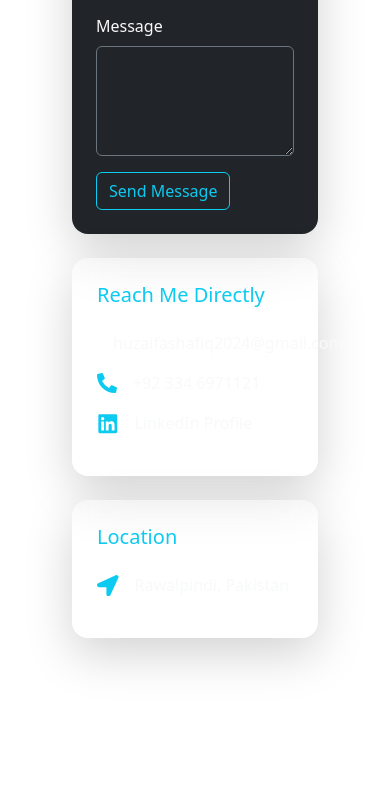
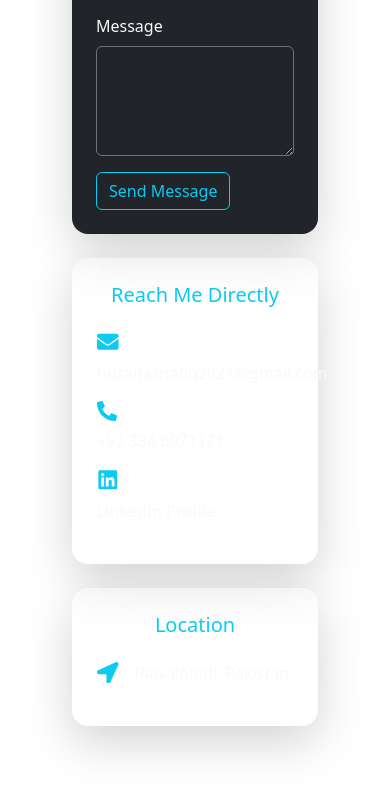
Before and after one commit to huzaifa-006/Portfolio, a React (Vite) app: page / in a window 390 px wide. Shown: the part 6969-7762 px from the top of the page. Built offline with nearby package versions, Linux system fonts and the light colour scheme.

Commit message:
updated contact-responsiveness

```diff
--- a/src/components/Contact.jsx
+++ b/src/components/Contact.jsx
@@ -77,8 +77,7 @@ export default function Contact() {
             </div>
           </div>
 {/* Right - Contact Info */}
-<div className="col-md-5">
-  {/* Contact Info Card */}
+<div className="col-12 col-md-5">
   <div
     className="p-4 rounded-4 shadow-lg mb-4"
     style={{
@@ -87,11 +86,11 @@ export default function Contact() {
       border: "1px solid rgba(255, 255, 255, 0.15)",
     }}
   >
-    <h5 className="text-info mb-4">Reach Me Directly</h5>
+    <h5 className="text-info mb-4 text-center text-md-start">Reach Me Directly</h5>
 
     {/* Email */}
-    <div className="mb-3 d-flex align-items-center">
-      <FaEnvelope className="me-3 text-info fs-4" />
+    <div className="mb-3 d-flex flex-column flex-md-row align-items-start align-items-md-center">
+      <FaEnvelope className="me-md-3 mb-2 mb-md-0 text-info fs-4" />
       <a
         href="mailto:huzaifashafiq2024@gmail.com"
         className="fs-6 text-decoration-none text-light"
@@ -101,8 +100,8 @@ export default function Contact() {
     </div>
 
     {/* Phone */}
-    <div className="mb-3 d-flex align-items-center">
-      <FaPhoneAlt className="me-3 text-info fs-5" />
+    <div className="mb-3 d-flex flex-column flex-md-row align-items-start align-items-md-center">
+      <FaPhoneAlt className="me-md-3 mb-2 mb-md-0 text-info fs-5" />
       <a
         href="tel:+923346971121"
         className="fs-6 text-decoration-none text-light"
@@ -112,8 +111,8 @@ export default function Contact() {
     </div>
 
     {/* LinkedIn */}
-    <div className="mb-3 d-flex align-items-center">
-      <FaLinkedin className="me-3 text-info fs-4" />
+    <div className="mb-3 d-flex flex-column flex-md-row align-items-start align-items-md-center">
+      <FaLinkedin className="me-md-3 mb-2 mb-md-0 text-info fs-4" />
       <a
         href="https://www.linkedin.com/in/muhammad-huzaifa-shafiq-b4089b232/"
         className="fs-6 text-decoration-none text-light"
@@ -125,7 +124,7 @@ export default function Contact() {
     </div>
   </div>
 
-  {/* Location Card */}
+  {/* Location Section */}
   <div
     className="p-4 rounded-4 shadow-lg"
     style={{
@@ -134,7 +133,7 @@ export default function Contact() {
       border: "1px solid rgba(255, 255, 255, 0.15)",
     }}
   >
-    <h5 className="text-info mb-4">Location</h5>
+    <h5 className="text-info mb-4 text-center text-md-start">Location</h5>
     <div className="mb-3 d-flex align-items-center">
       <FaLocationArrow className="me-3 text-info fs-4" />
       <span>Rawalpindi, Pakistan</span>
@@ -143,7 +142,9 @@ export default function Contact() {
 </div>
 
 </div>
-        </div>
+
+</div>
+
 
     </section>
   );
```
